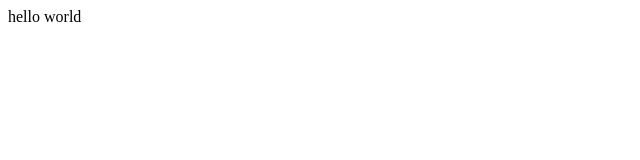
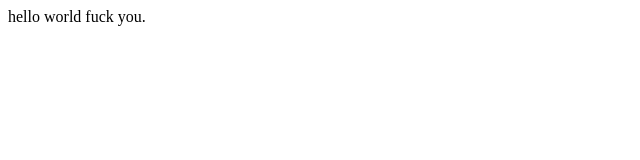
Before and after one commit to nazmulsisil/learngit, a plain HTML site: page index.html in a window 1280 px wide. Shown: the full height of the page, 0-640 px from the left. Drawn offline with Linux system fonts and the light colour scheme.

Commit message:
cheta commit

```diff
--- a/index.html
+++ b/index.html
@@ -9,7 +9,7 @@
 </head>
 
 <body>
-  hello world
+  hello world fuck you.
 </body>
 
 </html>
```
